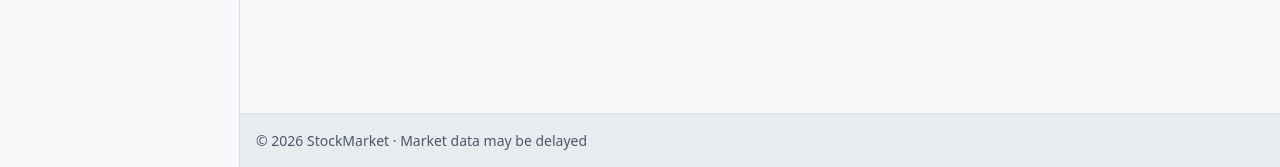
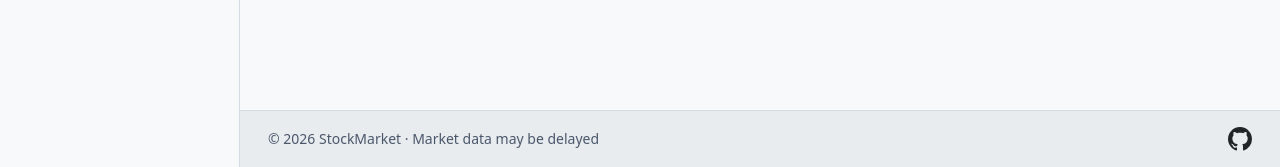
Before and after one commit to SleepyAlan/StockMarket, an ASP.NET Core app: page / in a window 1280 px wide. Shown: the part 633-800 px from the top of the page. Run offline with ASP.NET Core 8, Linux system fonts and the light colour scheme; the project's own start-up code is not run, and a stand-in starts its controllers and pages; some libraries are stand-ins or nearby versions.

Commit message:
Github anchor tag in footer

```diff
--- a/StockMarket.Web/Views/Shared/_Layout.cshtml
+++ b/StockMarket.Web/Views/Shared/_Layout.cshtml
@@ -84,7 +84,20 @@
         @RenderBody()
       </main>
       <footer class="app-footer border-top bg-body-secondary text-body-secondary small px-3 py-3">
-        &copy; @DateTime.Now.Year StockMarket &middot; Market data may be delayed
+        <div class="container">
+          <div class="row align-items-center">
+            <div class="col-6">
+              &copy; @DateTime.Now.Year StockMarket &middot; Market data may be delayed
+            </div>
+            <div class="col-6 text-end">
+              <a href="https://github.com/SleepyAlan/StockMarket" class="text-dark text-decoration-none" target="_blank" rel="noopener noreferrer" aria-label="View profile on GitHub">
+                <svg height="24" width="24" viewBox="0 0 16 16" fill="currentColor" aria-hidden="true">
+                  <path d="M8 0C3.58 0 0 3.58 0 8c0 3.54 2.29 6.53 5.47 7.59.4.07.55-.17.55-.38 0-.19-.01-.82-.01-1.49-2.01.37-2.53-.49-2.69-.94-.09-.23-.48-.94-.82-1.13-.28-.15-.68-.52-.01-.53.63-.01 1.08.58 1.23.82.72 1.21 1.87.87 2.33.66.07-.52.28-.87.51-1.07-1.78-.2-3.64-.89-3.64-3.95 0-.87.31-1.59.82-2.15-.08-.2-.36-1.02.08-2.12 0 0 .67-.21 2.2.82.64-.18 1.32-.27 2-.27s1.36.09 2 .27c1.53-1.04 2.2-.82 2.2-.82.44 1.1.16 1.92.08 2.12.51.56.82 1.27.82 2.15 0 3.07-1.87 3.75-3.65 3.95.29.25.54.73.54 1.48 0 1.07-.01 1.93-.01 2.2 0 .21.15.46.55.38A8.01 8.01 0 0 0 16 8c0-4.42-3.58-8-8-8Z" />
+                </svg>
+              </a>
+            </div>
+          </div>
+        </div>
       </footer>
     </div>
   </div>
```
